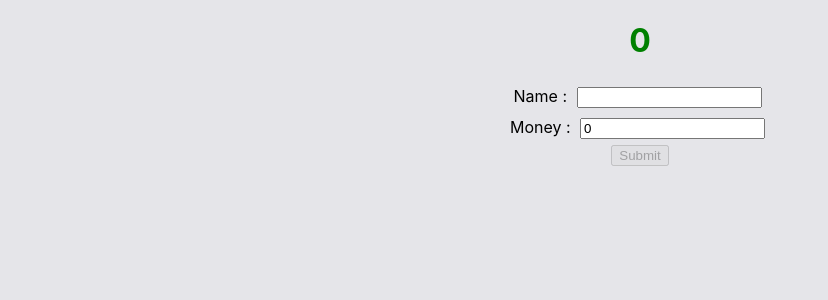
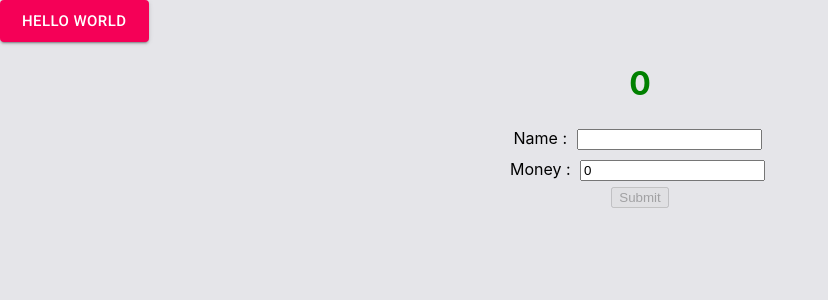
Before and after one commit to nutthanonn/personal-website, a React (Create React App) app: page / in a window 1280 px wide. Shown: the top 300 px of the page, without its empty margins (0-828 px from the left). Built offline with nearby package versions, Linux system fonts and the light colour scheme.

Commit message:
[+] ReactJS

```diff
--- a/src/App.js
+++ b/src/App.js
@@ -3,6 +3,7 @@ import React, { useState } from "react";
 import Title from "./component/Title";
 import Form from "./component/form";
 import "./App.css";
+import { Button } from "@material-ui/core";
 
 const App = () => {
   const [items, setItems] = useState([]);
@@ -24,6 +25,9 @@ const App = () => {
 
   return (
     <div>
+      <Button color="secondary" size="large" variant="contained">
+        Hello World
+      </Button>
       <div className="amount">
         <h1 className={colorAllMoney}>{allMoney}</h1>
       </div>
```
Also changed, not shown: src/logo.svg (deleted), 1 other file (tests, documents, lock files or other folders).
